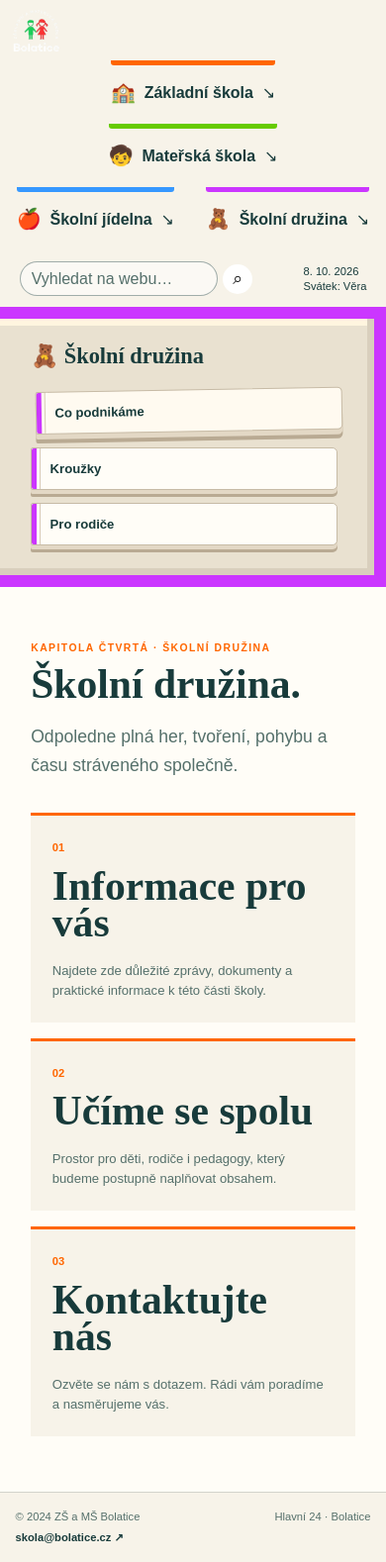
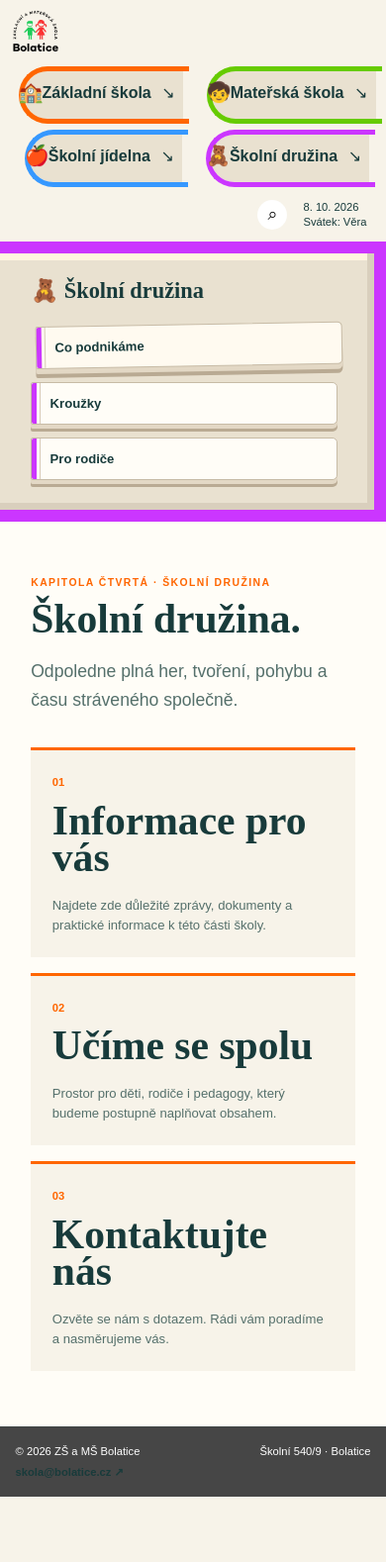
Before and after one commit to fpluske/test, a Django app: page /druzina/ in a window 390 px wide. Shown: the whole page at 99% size. After the commit the page ends 1512 px from the top, so only its background shows below. Run offline with Django 5.2, Linux system fonts and the light colour scheme; data comes from the database, SQL or seed files in the repository.

Commit message:
V 0.23 Update designu

```diff
--- a/script.js
+++ b/script.js
@@ -50,7 +50,18 @@ showRoute();
 const liveSearch = document.querySelector('[data-live-search]');
 const liveSearchInput = liveSearch?.querySelector('input');
 const liveSearchResults = liveSearch?.querySelector('[data-live-search-results]');
+const liveSearchButton = liveSearch?.querySelector('button');
+const compactSearch = window.matchMedia('(max-width: 700px)');
 let liveSearchTimer;
+
+liveSearchButton?.addEventListener('click', (event) => {
+  if (!compactSearch.matches || liveSearch?.classList.contains('is-expanded')) return;
+  event.preventDefault();
+  liveSearch?.classList.add('is-expanded');
+  liveSearchButton.setAttribute('aria-expanded', 'true');
+  liveSearchInput?.focus();
+});
+
 const escapeHtml = (value) => String(value).replace(/[&<>'"]/g, (character) => ({
   '&': '&amp;',
   '<': '&lt;',
@@ -101,7 +112,11 @@ liveSearchInput?.addEventListener('input', () => {
 });
 
 document.addEventListener('click', (event) => {
-  if (liveSearch && !liveSearch.contains(event.target)) renderLiveResults([], '');
+  if (liveSearch && !liveSearch.contains(event.target)) {
+    renderLiveResults([], '');
+    liveSearch.classList.remove('is-expanded');
+    liveSearchButton?.setAttribute('aria-expanded', 'false');
+  }
 });
 
 document.querySelectorAll('[data-slideshow]').forEach((slideshow) => {
--- a/styles.css
+++ b/styles.css
@@ -33,9 +33,16 @@ html {
 
 body {
     margin: 0;
+    min-height: 100vh;
+    display: flex;
+    flex-direction: column;
     color: var(--ink);
     background: var(--paper);
     font-family: "DM Sans", sans-serif;
+}
+
+main {
+    flex: 1;
 }
 
 .page-load-bar {
@@ -334,11 +341,12 @@ body {
 
 .nav-categories {
     display: flex;
+    align-items: center;
     justify-content: center;
     position: absolute;
-    top: 0;
+    top: 50%;
     left: 50%;
-    transform: translateX(-50%);
+    transform: translate(-50%, -50%);
 }
 
 .nav-tools {
@@ -391,38 +399,61 @@ body {
     color: var(--ink);
     text-align: left;
     cursor: pointer;
-    display: flex;
-    flex-direction: row;
+    display: grid;
+    grid-template-columns: 1.5rem max-content 1.5rem;
     align-items: center;
     justify-content: center;
-    gap: .55rem;
     font: inherit;
+}
+
+.chapter-icon {
+    grid-column: 1;
+    justify-self: start;
+}
+
+.chapter-arrow {
+    grid-column: 3;
+    justify-self: end;
 }
 
 .chapter-toggle::before {
     content: "";
     position: absolute;
-    top: 0;
-    left: 0;
-    right: 0;
-    height: 5px;
-    border-radius: 0 0 3px 3px;
+    inset: .35rem 2px 0 .35rem;
+    border: 5px solid var(--chapter-accent, var(--coral));
+    border-right: 0;
+    border-radius: 999px 0 0 999px;
+    z-index: 1;
+}
+
+.chapter-toggle::after {
+    content: "";
+    position: absolute;
+    inset: .7rem 8px .35rem .7rem;
+    border-radius: 999px 0 0 999px;
+    background: #e9e1d0;
+    z-index: 0;
+}
+
+.chapter-toggle > span {
+    position: relative;
+    z-index: 2;
 }
 
 .chapter--elementary .chapter-toggle::before {
-    background: var(--coral);
+    --chapter-accent: var(--coral);
 }
 
 .chapter--kindergarten .chapter-toggle::before {
-    background: var(--yellow);
+    --chapter-accent: var(--yellow);
 }
 
 .chapter--canteen .chapter-toggle::before {
-    background: var(--mint);
+    --chapter-accent: var(--mint);
 }
 
 .chapter--club .chapter-toggle::before {
-    background: var(--blue);
+    --chapter-accent: var(--blue);
 }
 
 .chapter-icon {
@@ -444,7 +475,7 @@ body {
 .chapter:hover .chapter-arrow,
 .chapter:focus-within .chapter-arrow,
 .chapter.is-open .chapter-arrow {
-    transform: rotate(-45deg);
+    transform: rotate(45deg);
 }
 
 .book-menu {
@@ -594,6 +625,7 @@ body {
 
     .nav-categories {
         position: static;
+        align-items: center;
         grid-column: 1 / -1;
         grid-row: 2;
         width: 100%;
@@ -946,7 +978,8 @@ footer {
     justify-content: space-between;
     padding: 1.1rem 4vw;
     border-top: 1px solid #183b3b2b;
-    color: #55706b;
+    background: rgba(70, 70, 70, 1);
+    color: white;
     font-size: .7rem;
 }
 
@@ -1057,8 +1090,11 @@ footer a {
     }
 
     .chapter-toggle::before {
-        left: 1rem;
-        right: 1rem;
+        inset: .35rem 2px 0 1rem;
+    }
+
+    .chapter-toggle::after {
+        inset: .7rem 8px .35rem 1.35rem;
     }
 
     .chapter-nav {
@@ -1078,6 +1114,7 @@ footer a {
         grid-column: 1 / -1;
         grid-row: 2;
         position: static;
+        align-items: center;
         transform: none;
     }
 
@@ -1092,11 +1129,29 @@ footer a {
     }
 
     .nav-tools .search-form {
-        flex: 1 1 210px;
+        flex: 0 0 auto;
     }
 
     .nav-tools .search-form input {
         width: min(100%, 200px);
+    }
+
+    .nav-tools .search-form input {
+        width: 0;
+        min-width: 0;
+        padding-inline: 0;
+        border-width: 0;
+        opacity: 0;
+        pointer-events: none;
+    }
+
+    .nav-tools .search-form.is-expanded input,
+    .nav-tools .search-form:focus-within input {
+        width: min(45vw, 200px);
+        padding-inline: .7rem;
+        border-width: 1px;
+        opacity: 1;
+        pointer-events: auto;
     }
 
     .nav-tools .search-meta {
--- a/templates/base.html
+++ b/templates/base.html
@@ -14,7 +14,7 @@
     {% include "partials/navigation.html" %}
     {% block content %}{% endblock %}
   </main>
-  <footer id="kontakt"><span>© 2024 ZŠ a MŠ Bolatice</span><span>Hlavní 24 · Bolatice</span><a href="mailto:skola@bolatice.cz">skola@bolatice.cz ↗</a></footer>
+  <footer id="kontakt"><span>© 2026 ZŠ a MŠ Bolatice</span><span>Školní 540/9 · Bolatice</span><a href="mailto:skola@bolatice.cz">skola@bolatice.cz ↗</a></footer>
   <script src="{% static 'script.js' %}"></script>
 </body>
 </html>
--- a/templates/partials/navigation.html
+++ b/templates/partials/navigation.html
@@ -22,7 +22,7 @@
     <form class="search-form" method="get" action="{% url 'school:search' %}" data-live-search>
       <label class="sr-only" for="site-search">Vyhledat na webu</label>
       <input id="site-search" name="q" type="search" value="{{ query|default:'' }}" placeholder="Vyhledat na webu…" />
-      <button type="submit" aria-label="Spustit vyhledávání">⌕</button>
+      <button type="submit" aria-label="Spustit vyhledávání" aria-expanded="false">⌕</button>
       <div class="live-search-results" data-live-search-results></div>
     </form>
     <div class="search-meta">
```
Also changed, not shown: img/logo-cerne.png (deleted), img/logo.png, media/home_photos/p1050372.jpg (added), media/home_photos/p1050383.jpg (added), media/home_photos/p1050384.jpg (added), media/home_photos/p1050386.jpg (added), media/home_photos/p1050389.jpg (added), media/home_photos/p1050395.jpg (added), media/home_photos/p1050396.jpg (added), media/home_photos/p1050399.jpg (added), media/home_photos/rek-zs-bolatice4_big.jpg (added).
